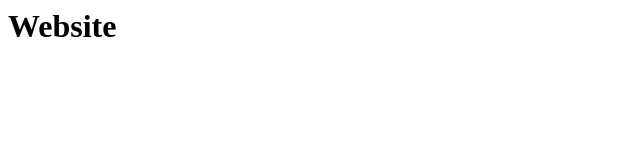
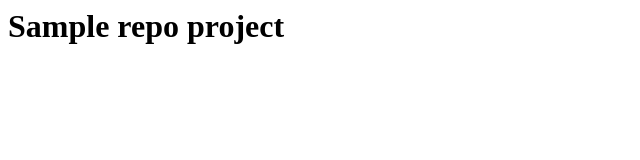
Before and after one commit to apettitt/intermediate-course, a plain HTML site: page index.html in a window 1280 px wide. Shown: the whole page, without its empty margins (0-640 px from the left). Drawn offline with Linux system fonts and the light colour scheme.

Commit message:
Change head

```diff
--- a/index.html
+++ b/index.html
@@ -3,6 +3,6 @@
 		<title>Aaron's Website Sample</title>
 	</head>
 	<body>
-		<h1>Website</h1>
+		<h1>Sample repo project</h1>
 	</body>
 </html>
```
